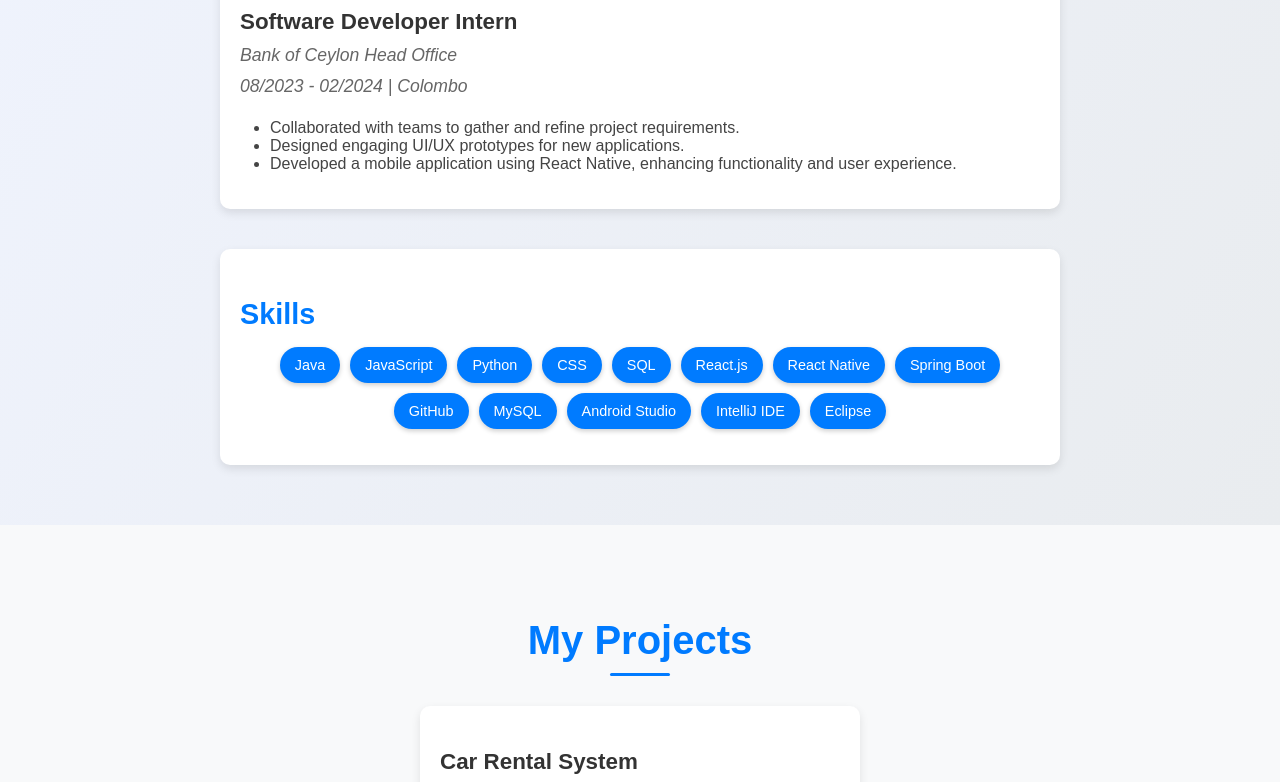
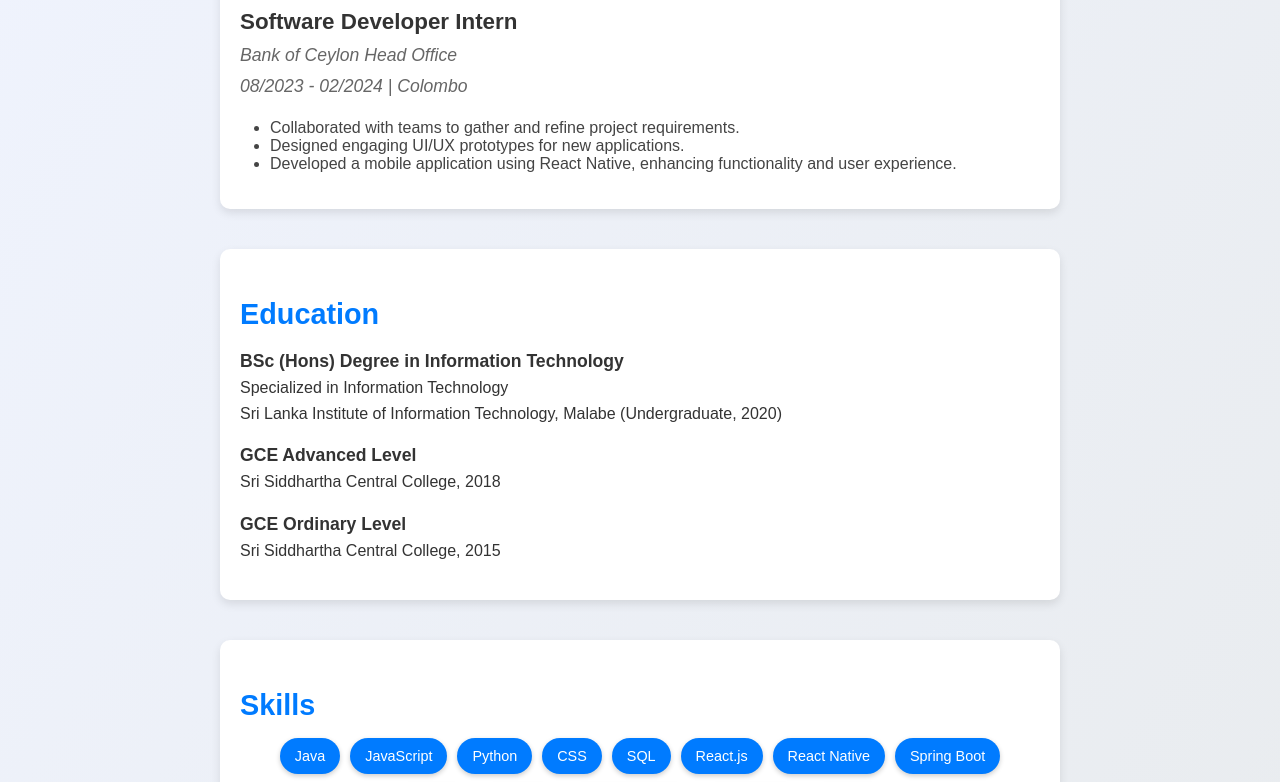
Before and after one commit to GihanJeewantha/portfolio-website, a React (Create React App) app in the folder portfolio-website/: page / in a window 1280 px wide. Shown: the part 847-1629 px from the top of the page. Built offline with nearby package versions, Linux system fonts and the light colour scheme.

Commit message:
update About Styles

```diff
--- a/portfolio-website/src/components/About.css
+++ b/portfolio-website/src/components/About.css
@@ -92,3 +92,37 @@
     transform: scale(1.1);
     box-shadow: 0px 4px 10px rgba(0, 0, 0, 0.3);
 }
+
+.education {
+    margin-top: 40px;
+    text-align: left;
+    max-width: 800px;
+    margin-left: auto;
+    margin-right: auto;
+    background: #fff;
+    box-shadow: 0px 4px 10px rgba(0, 0, 0, 0.1);
+    border-radius: 10px;
+    padding: 20px;
+}
+
+.education h3 {
+    font-size: 1.8rem;
+    margin-bottom: 15px;
+    color: #007bff;
+}
+
+.education-list {
+    list-style-type: none;
+    padding: 0;
+}
+
+.education-list li {
+    margin-bottom: 15px;
+    font-size: 1rem;
+    line-height: 1.6;
+}
+
+.education-list li strong {
+    color: #333;
+    font-size: 1.1rem;
+}
--- a/portfolio-website/src/components/About.js
+++ b/portfolio-website/src/components/About.js
@@ -6,7 +6,7 @@ const About = () => {
         <section id="about" className="about">
             <h2>About Me</h2>
             <p>
-                Hi! I'm a passionate software developer who loves creating seamless, interactive, and user-friendly experiences. for solving complex problems, I enjoy collaborating with teams to build innovative and scalable solutions that make a difference.
+                Hi! I'm a passionate software developer who loves creating seamless, interactive, and user-friendly experiences. Known for solving complex problems, I enjoy collaborating with teams to build innovative and scalable solutions that make a difference.
             </p>
             <p>
                 I have hands-on experience in full-stack development, agile methodologies, and software testing. My journey has taught me to design and implement efficient and maintainable software solutions. During a six-month internship at Bank of Ceylon's Head Office, I honed my skills in UI/UX design and mobile application development using React Native. I stay driven by my curiosity to explore emerging technologies and my dedication to crafting products that stand out.
@@ -24,6 +24,25 @@ const About = () => {
                         <li>Developed a mobile application using React Native, enhancing functionality and user experience.</li>
                     </ul>
                 </div>
+            </div>
+
+            <div className="education">
+                <h3>Education</h3>
+                <ul className="education-list">
+                    <li>
+                        <strong>BSc (Hons) Degree in Information Technology</strong><br />
+                        Specialized in Information Technology<br />
+                        Sri Lanka Institute of Information Technology, Malabe (Undergraduate, 2020)
+                    </li>
+                    <li>
+                        <strong>GCE Advanced Level</strong><br />
+                        Sri Siddhartha Central College, 2018
+                    </li>
+                    <li>
+                        <strong>GCE Ordinary Level</strong><br />
+                        Sri Siddhartha Central College, 2015
+                    </li>
+                </ul>
             </div>
 
             <div className="skills">
```
